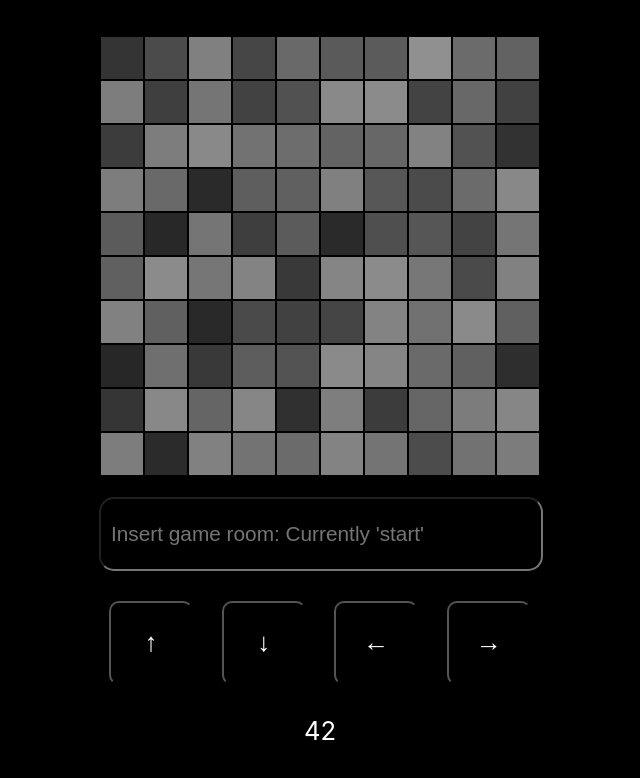
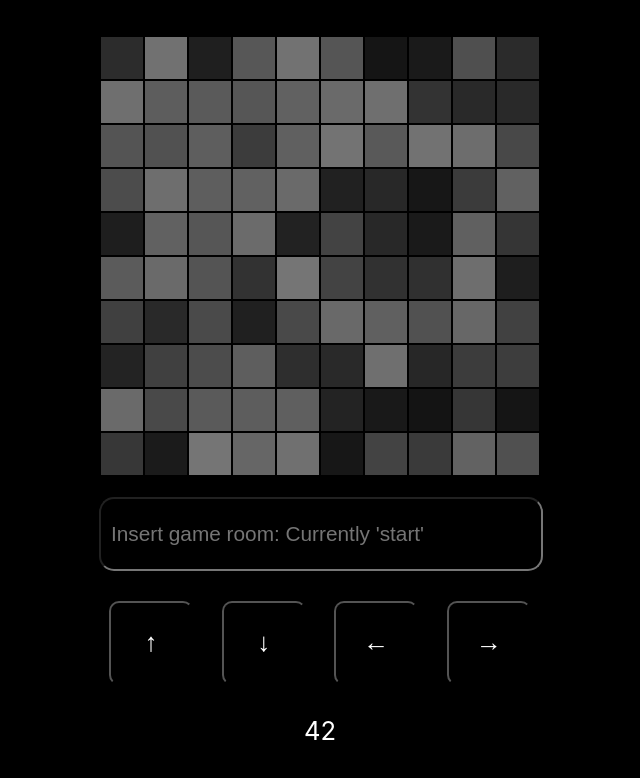
Before and after one commit to Ayumu098/san, a React (Create React App) app: page / in a window 1280 px wide. Shown: the top 778 px of the page, without its empty margins (320-960 px from the left). Built offline with nearby package versions, Linux system fonts and the light colour scheme.

Commit message:
Update global map size from 50x50 to 100x100

```diff
--- a/src/Map/Map.tsx
+++ b/src/Map/Map.tsx
@@ -65,7 +65,7 @@ function render(space: number[][]) {
 export default function Map() {
   const initialMoves = 42;
 
-  const dimensions: number = 50;
+  const dimensions: number = 100;
   const subdimensions: number = 10;
 
   const [seed, setSeed] = useState("start");
```
